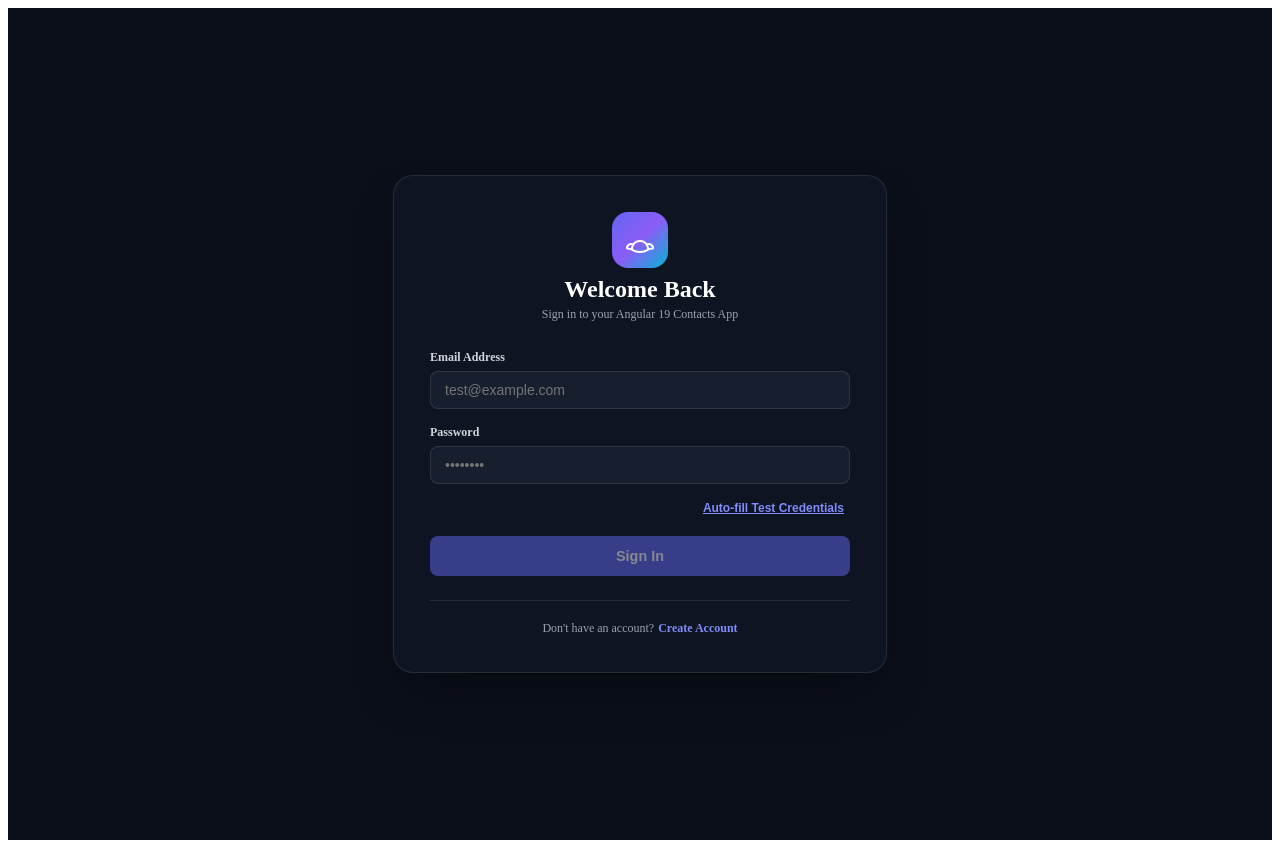
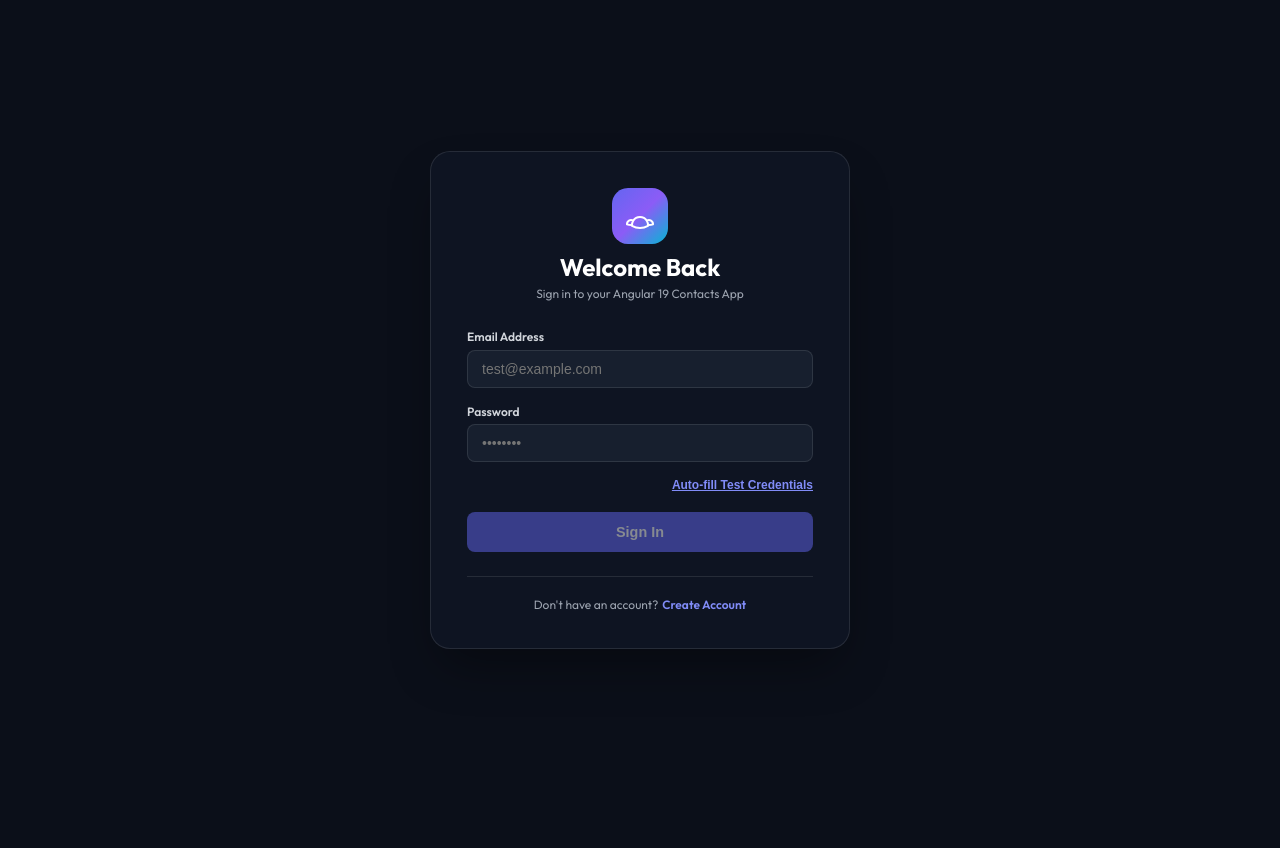
Before and after one commit to TechnologicalJerry/contacts-application, an Angular app in the folder angular-client/: page /login in a window 1280 px wide. After the commit the page ends 800 px from the top, so only its background shows below. Built offline with nearby package versions, Linux system fonts and the light colour scheme.

Commit message:
style(angular-client): add glassmorphism dark theme CSS tokens

```diff
--- a/angular-client/src/styles.scss
+++ b/angular-client/src/styles.scss
@@ -1 +1,50 @@
-/* You can add global styles to this file, and also import other style files */
+@import url('https://fonts.googleapis.com/css2?family=Outfit:wght@300;400;500;600;700&display=swap');
+
+* {
+  box-sizing: border-box;
+  margin: 0;
+  padding: 0;
+}
+
+body {
+  font-family: 'Outfit', -apple-system, BlinkMacSystemFont, 'Segoe UI', Roboto, sans-serif;
+  background-color: #0b0f19;
+  color: #f9fafb;
+  min-height: 100vh;
+  overflow-x: hidden;
+  background-image:
+    radial-gradient(at 10% 10%, rgba(99, 102, 241, 0.15) 0px, transparent 50%),
+    radial-gradient(at 90% 80%, rgba(6, 182, 212, 0.12) 0px, transparent 50%),
+    radial-gradient(at 50% 50%, rgba(244, 63, 94, 0.05) 0px, transparent 50%);
+  background-attachment: fixed;
+}
+
+/* Scrollbar styling */
+::-webkit-scrollbar {
+  width: 8px;
+  height: 8px;
+}
+::-webkit-scrollbar-track {
+  background: #0b0f19;
+}
+::-webkit-scrollbar-thumb {
+  background: #1f2937;
+  border-radius: 4px;
+}
+::-webkit-scrollbar-thumb:hover {
+  background: #6366f1;
+}
+
+.glass-panel {
+  background: rgba(17, 24, 39, 0.65);
+  backdrop-filter: blur(16px);
+  border: 1px solid rgba(255, 255, 255, 0.08);
+  box-shadow: 0 8px 32px 0 rgba(0, 0, 0, 0.37);
+  border-radius: 1rem;
+}
+
+.glass-card {
+  background: rgba(17, 24, 39, 0.7);
+  backdrop-filter: blur(12px);
+  border: 1px solid rgba(255, 255, 255, 0.08);
+}
```
